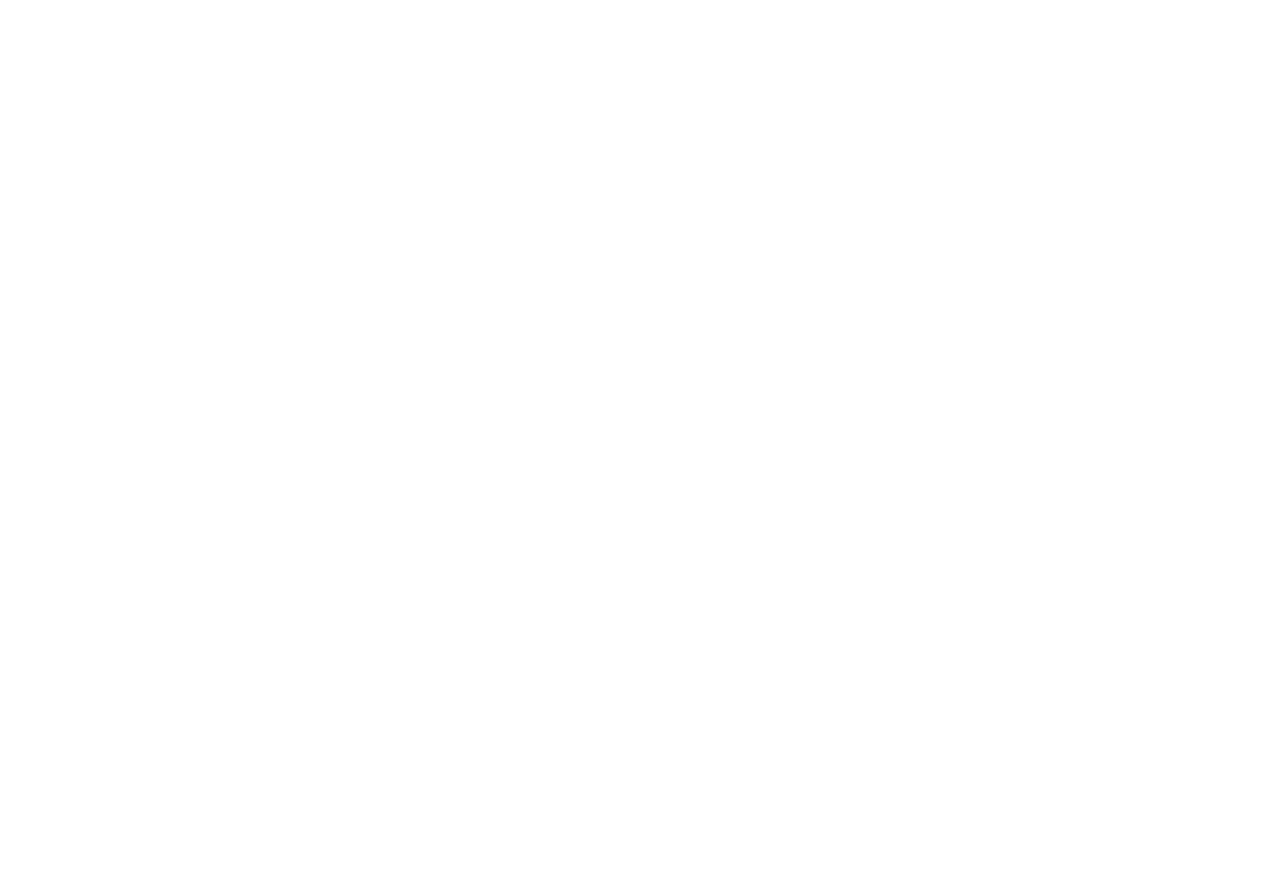
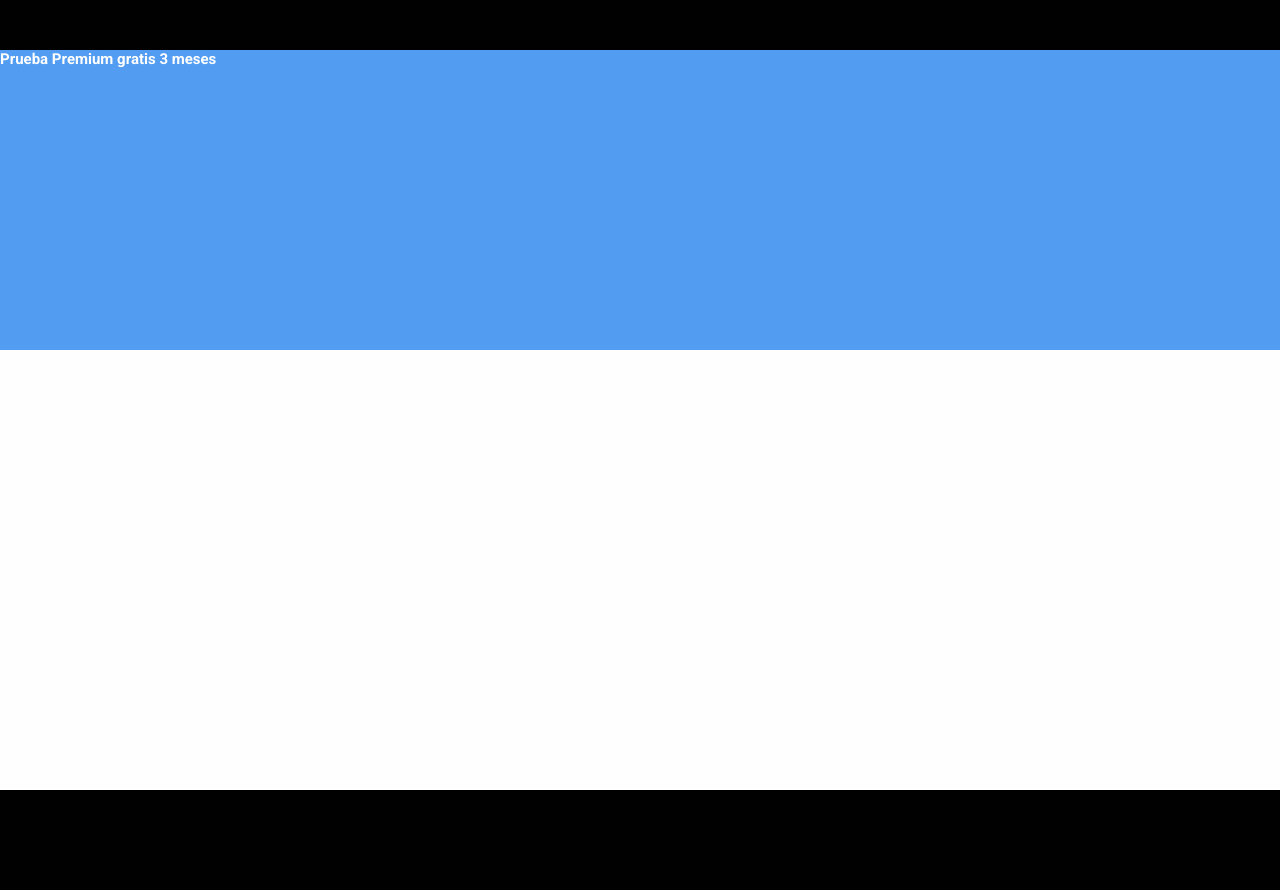
Before and after one commit to Adalab/promo-U-module-1-pair-4-spotify, a plain HTML site: page index.html in a window 1280 px wide. Before the commit the page ends 800 px from the top, so only its background shows below. Drawn offline with Linux system fonts and the light colour scheme.

Commit message:
add first styles

```diff
--- a/index.html
+++ b/index.html
@@ -5,10 +5,27 @@
     <meta http-equiv="X-UA-Compatible" content="IE=edge" />
     <meta name="viewport" content="width=device-width, initial-scale=1.0" />
     <title>Spotify</title>
+    <link rel="stylesheet" href="/styles.css/reset.css" />
+    <link rel="stylesheet" href="/styles.css/movile.css" />
+    <link rel="preconnect" href="https://fonts.googleapis.com" />
+    <link rel="preconnect" href="https://fonts.gstatic.com" crossorigin />
+    <link
+      href="https://fonts.googleapis.com/css2?family=Roboto:wght@100;300;500;700&display=swap"
+      rel="stylesheet"
+    />
   </head>
   <body>
-    <header></header>
-    <main></main>
-    <footer></footer>
+    <header class="header">
+      <nav></nav>
+    </header>
+    <main>
+      <section class="seccion_1">
+        <h1>Prueba Premium gratis 3 meses</h1>
+      </section>
+      <section class="seccion_2"></section>
+    </main>
+    <footer class="footer">
+      <nav></nav>
+    </footer>
   </body>
 </html>
--- /dev/null
+++ b/styles.css/movile.css
@@ -0,0 +1,31 @@
+html {
+  min-height: 100%;
+  position: relative;
+  font-family: "Roboto";
+}
+body {
+  margin-bottom: 40px;
+}
+.header {
+  background-color: #010101;
+  height: 50px;
+}
+
+.seccion_1 {
+  background-color: #529cf1;
+  height: 300px;
+  color: white;
+}
+
+.seccion_2 {
+  background-color: #fefefe;
+  height: 500px;
+}
+
+.footer {
+  background-color: #010101;
+  height: 100px;
+  position: absolute;
+  width: 100%;
+  bottom: 0;
+}
--- /dev/null
+++ b/styles.css/reset.css
@@ -0,0 +1,9 @@
+* {
+  margin: 0;
+  padding: 0;
+  box-sizing: border-box;
+}
+
+html {
+  font-size: 62.5%;
+}
```
